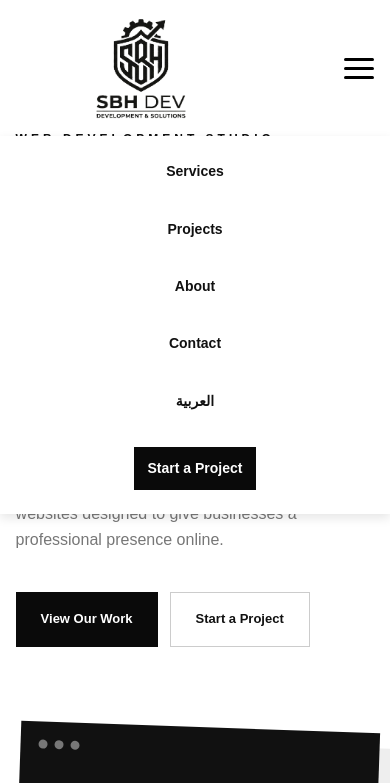
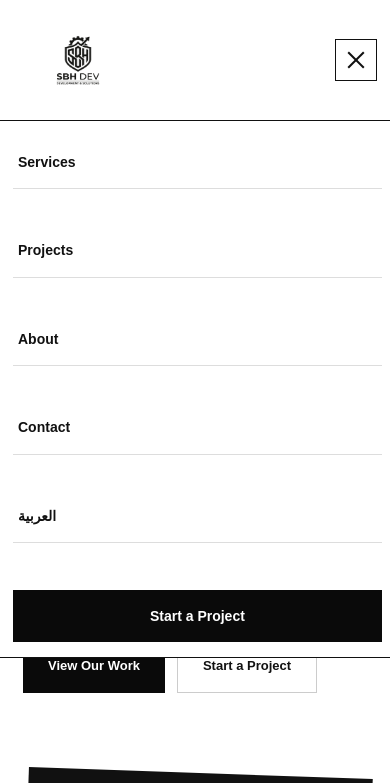
Before and after one commit to SBH-DEV-tech/sbh-dev, a plain HTML site: page index.html in a window 390 px wide. Both pictures are taken after a click on the button "Open menu". Shown: the top 783 px of the page. Drawn offline with Linux system fonts and the light colour scheme.

Commit message:
Update mobile navigation styles in style.css
Refactor mobile navigation styles and improve responsiveness.

```diff
--- a/style.css
+++ b/style.css
@@ -1,45 +1,150 @@
 /* =========================================
    RESET
 ========================================= */
-/* Show toggle button only on mobile screens */
+/* =========================================
+   MOBILE NAVIGATION
+========================================= */
+
 .menu-toggle {
   display: none;
+  width: 42px;
+  height: 42px;
+  padding: 8px;
+  background: transparent;
+  border: 1px solid #111;
+  cursor: pointer;
   flex-direction: column;
-  justify-content: space-between;
-  width: 30px;
-  height: 21px;
-  background: transparent;
-  border: none;
-  cursor: pointer;
+  justify-content: center;
+  align-items: center;
+  gap: 5px;
 }
 
 .menu-toggle span {
-  height: 3px;
-  width: 100%;
-  background-color: #000; /* Adjust color to match your design */
-  border-radius: 2px;
-  transition: all 0.3s ease;
+  display: block;
+  width: 22px;
+  height: 2px;
+  background: #111;
+  transition: 0.3s ease;
 }
 
-/* Mobile Media Query */
+/* =========================================
+   MOBILE
+========================================= */
+
 @media (max-width: 768px) {
+
+  .navbar {
+    position: relative;
+  }
+
+  .nav-container {
+    position: relative;
+    display: flex;
+    align-items: center;
+    justify-content: space-between;
+  }
+
+  /* Show hamburger */
   .menu-toggle {
-    display: flex; /* Reveal the hamburger menu icon */
+    display: flex;
+  }
+
+  /* Mobile menu */
+  .nav-links {
+    position: absolute;
+    top: 100%;
+    left: 0;
+    right: 0;
+
+    display: flex;
+    flex-direction: column;
+    align-items: stretch;
+
+    background: #fff;
+
+    padding: 20px;
+
+    border-top: 1px solid #111;
+    border-bottom: 1px solid #111;
+
+    gap: 0;
+
+    opacity: 0;
+    visibility: hidden;
+    transform: translateY(-10px);
+
+    transition:
+      opacity 0.25s ease,
+      transform 0.25s ease,
+      visibility 0.25s ease;
+
+    z-index: 999;
+  }
+
+  /* Open menu */
+  .nav-links.active {
+    opacity: 1;
+    visibility: visible;
+    transform: translateY(0);
+  }
+
+  /* Navigation links */
+  .nav-links a {
+    display: block;
+    width: 100%;
+    padding: 15px 5px;
+
+    text-decoration: none;
+
+    border-bottom: 1px solid #ddd;
+  }
+
+  .nav-links a:last-child {
+    border-bottom: none;
+  }
+
+  /* Start a Project button */
+  .nav-links .nav-button {
+    margin-top: 12px;
+    text-align: center;
+    width: 100%;
+  }
+
+  /* Hamburger animation */
+  .menu-toggle.active span:nth-child(1) {
+    transform: translateY(7px) rotate(45deg);
+  }
+
+  .menu-toggle.active span:nth-child(2) {
+    opacity: 0;
+  }
+
+  .menu-toggle.active span:nth-child(3) {
+    transform: translateY(-7px) rotate(-45deg);
+  }
+}
+
+/* =========================================
+   SMALL PHONES
+========================================= */
+
+@media (max-width: 480px) {
+
+  .nav-container {
+    padding-left: 18px;
+    padding-right: 18px;
+  }
+
+  .logo img {
+    max-width: 120px;
+    height: auto;
   }
 
   .nav-links {
-    display: none; /* Hide standard links on mobile */
-    position: absolute;
-    top: 100%;
-    left: 0;
-    width: 100%;
-    background-color: #ffffff; /* Match your header background */
-    flex-direction: column;
-    padding: 1.5rem;
-    box-shadow: 0 4px 10px rgba(0, 0, 0, 0.1);
+    padding: 15px 18px;
   }
 
-  /* Revealed state when user taps hamburger menu */
+}  /* Revealed state when user taps hamburger menu */
   .nav-links.active {
     display: flex;
   }
```
